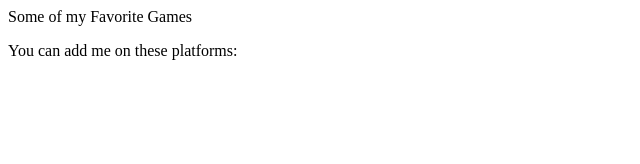
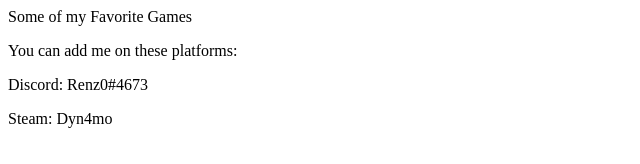
Before and after one commit to STL-LC101-Sept-22/js-assignment-4-html-me-something-lstclair13, a website: page index.html in a window 1280 px wide. Shown: the whole page, without its empty margins (0-640 px from the left). Drawn offline with Linux system fonts and the light colour scheme.

Commit message:
platforms to add

```diff
--- a/index.html
+++ b/index.html
@@ -6,6 +6,9 @@
    </head>
    <body>
       <p>You can add me on these platforms:</p>
+      <p>Discord: Renz0#4673</p>
+      <p>Steam: Dyn4mo<!--put profile link here--></p>
       <!-- Write your HTML in this file! -->
+
    </body>
 </html>
```
